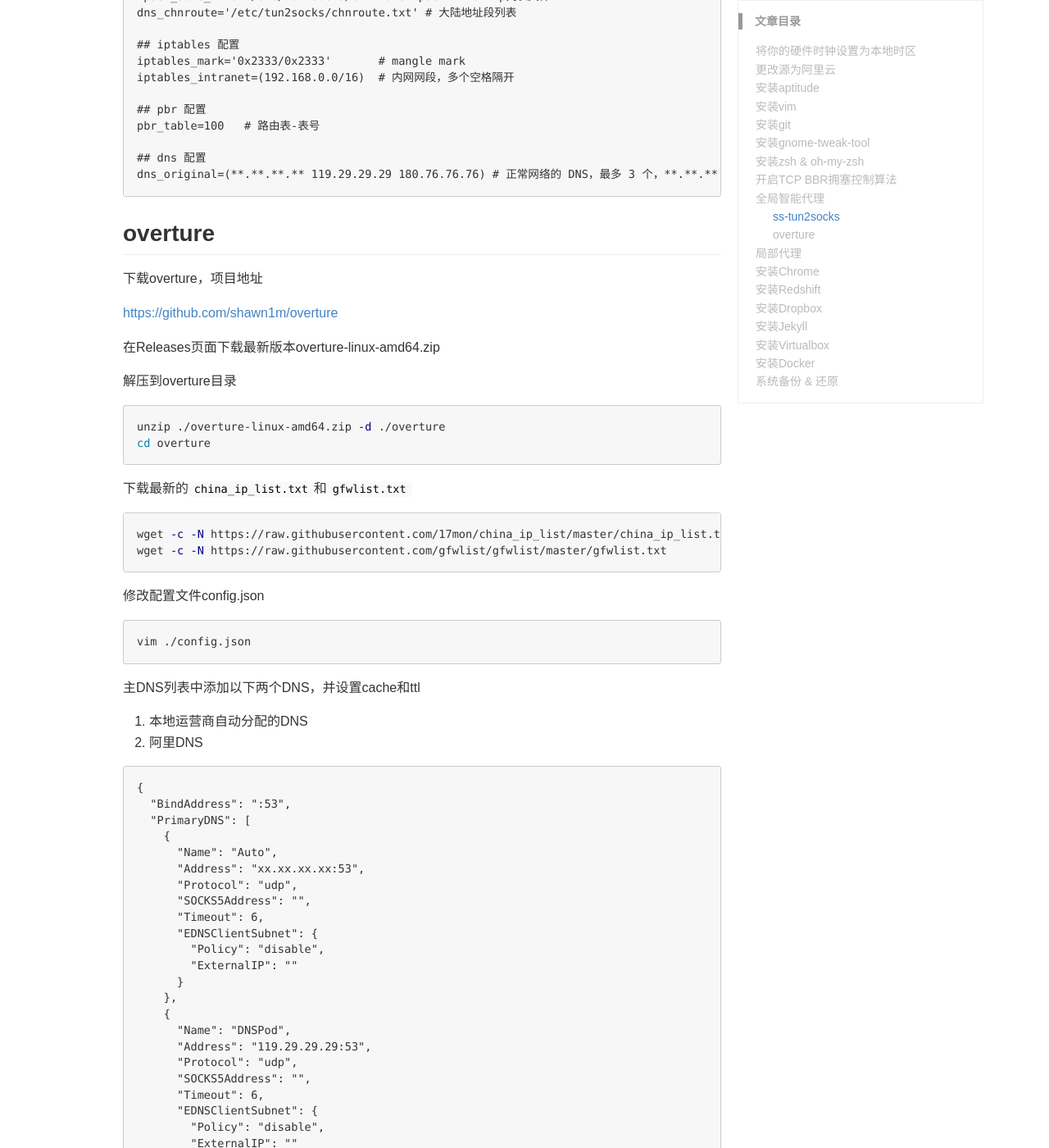
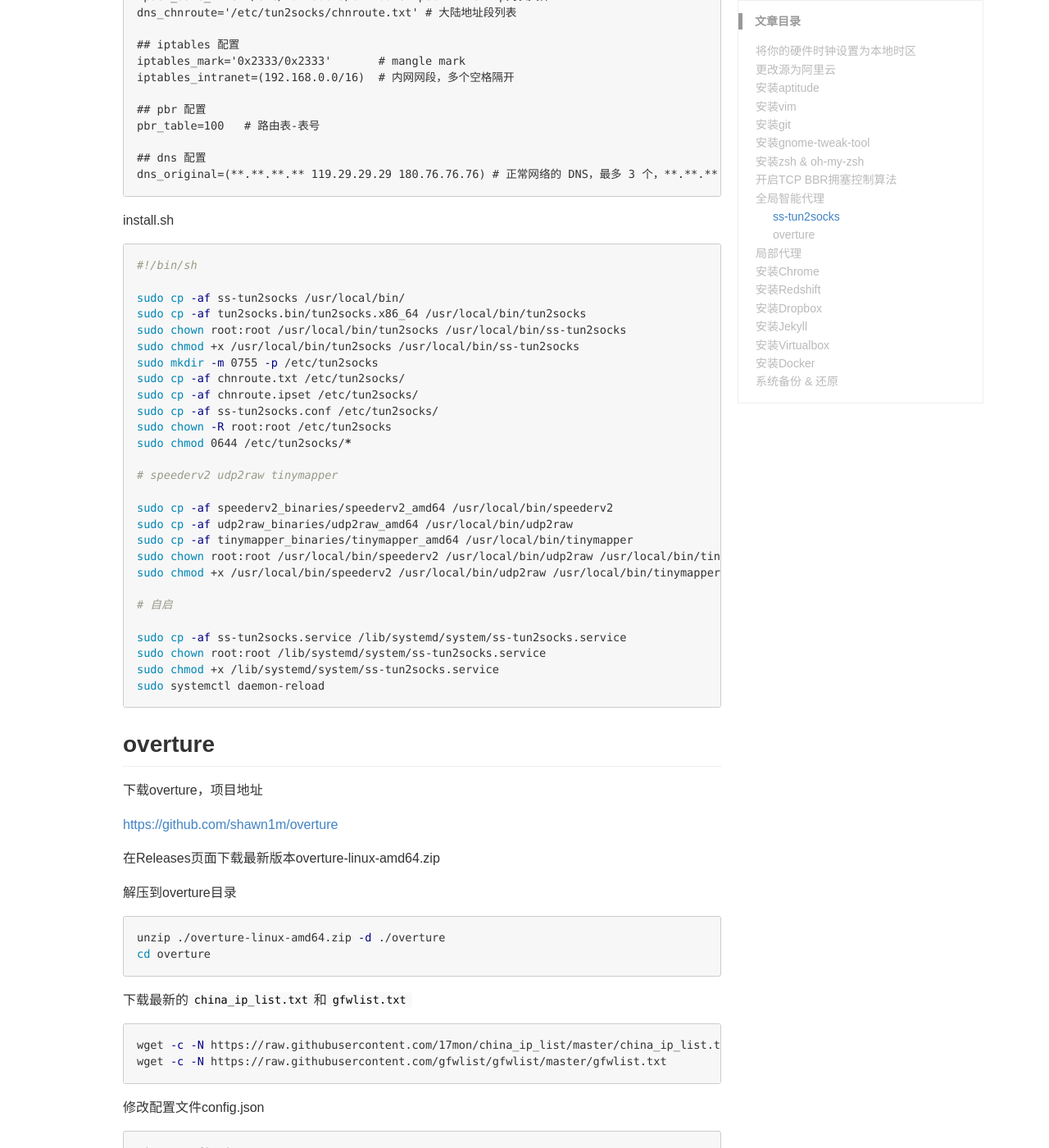
Before and after one commit to gemhowie/blog, a Jekyll site: the page built from _posts/2018-04-27-ubuntu-18.04-LTS-config.md, in a window 1280 px wide and 1400 px high, scrolled down 10319 px. Shown: the whole window at 82% size. Built offline with Jekyll 4.4.1, drawn with Linux system fonts in a browser that asks for light colours; comment, search, counter and statistics services are not loaded.

Commit message:
add install.sh for ss-tun2socks

````diff
--- a/_posts/2018-04-27-ubuntu-18.04-LTS-config.md
+++ b/_posts/2018-04-27-ubuntu-18.04-LTS-config.md
@@ -499,6 +499,38 @@ pbr_table=100   # 路由表-表号
 
 ## dns 配置
 dns_original=(**.**.**.** 119.29.29.29 180.76.76.76) # 正常网络的 DNS，最多 3 个，**.**.**.**替换成本地ISP提供的DNS
+```
+
+install.sh
+
+```sh
+#!/bin/sh
+
+sudo cp -af ss-tun2socks /usr/local/bin/
+sudo cp -af tun2socks.bin/tun2socks.x86_64 /usr/local/bin/tun2socks
+sudo chown root:root /usr/local/bin/tun2socks /usr/local/bin/ss-tun2socks
+sudo chmod +x /usr/local/bin/tun2socks /usr/local/bin/ss-tun2socks
+sudo mkdir -m 0755 -p /etc/tun2socks
+sudo cp -af chnroute.txt /etc/tun2socks/
+sudo cp -af chnroute.ipset /etc/tun2socks/
+sudo cp -af ss-tun2socks.conf /etc/tun2socks/
+sudo chown -R root:root /etc/tun2socks
+sudo chmod 0644 /etc/tun2socks/*
+
+# speederv2 udp2raw tinymapper
+
+sudo cp -af speederv2_binaries/speederv2_amd64 /usr/local/bin/speederv2
+sudo cp -af udp2raw_binaries/udp2raw_amd64 /usr/local/bin/udp2raw
+sudo cp -af tinymapper_binaries/tinymapper_amd64 /usr/local/bin/tinymapper
+sudo chown root:root /usr/local/bin/speederv2 /usr/local/bin/udp2raw /usr/local/bin/tinymapper
+sudo chmod +x /usr/local/bin/speederv2 /usr/local/bin/udp2raw /usr/local/bin/tinymapper
+
+# 自启
+
+sudo cp -af ss-tun2socks.service /lib/systemd/system/ss-tun2socks.service
+sudo chown root:root /lib/systemd/system/ss-tun2socks.service
+sudo chmod +x /lib/systemd/system/ss-tun2socks.service
+sudo systemctl daemon-reload
 ```
 
 ## overture
````
